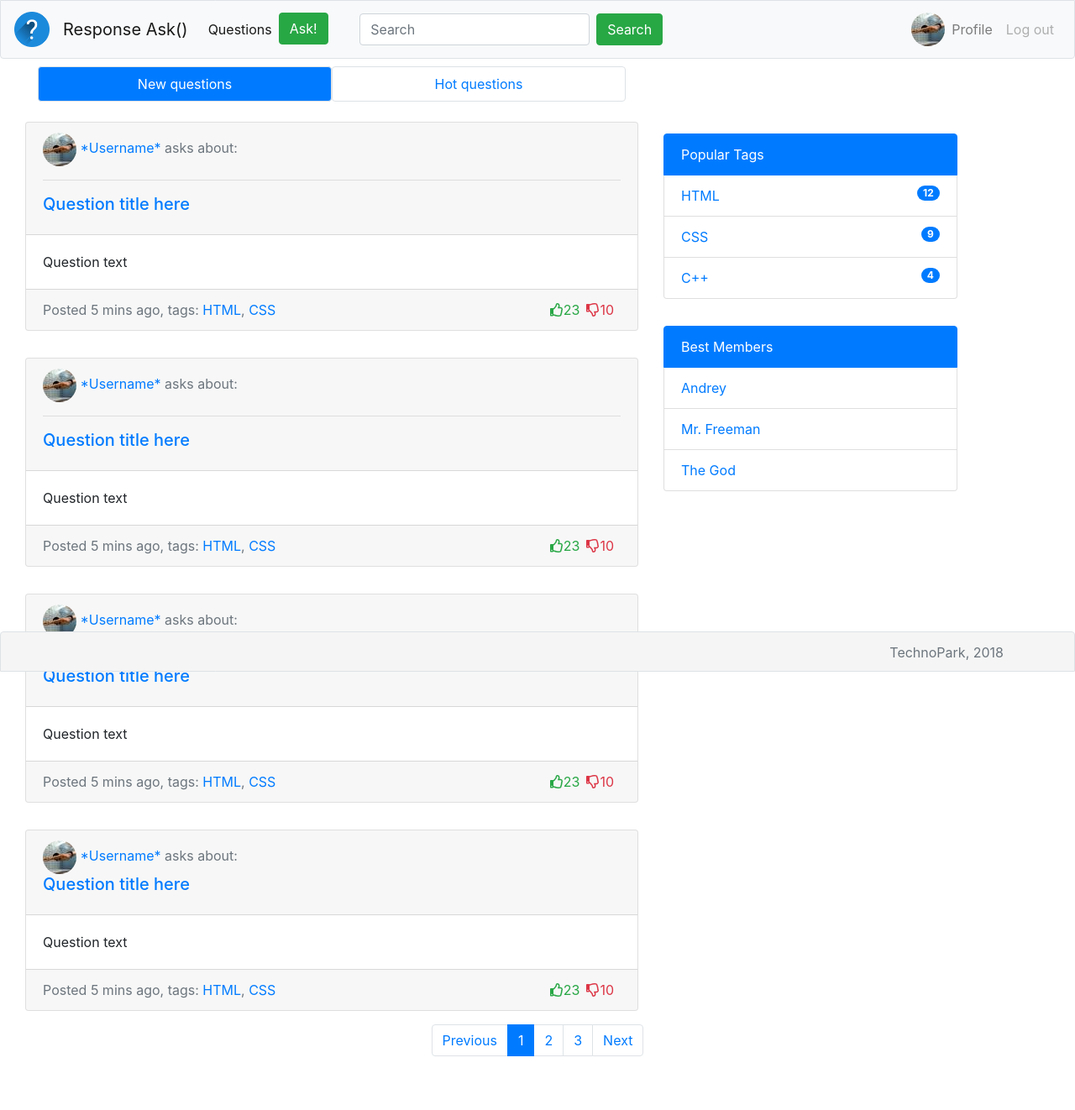
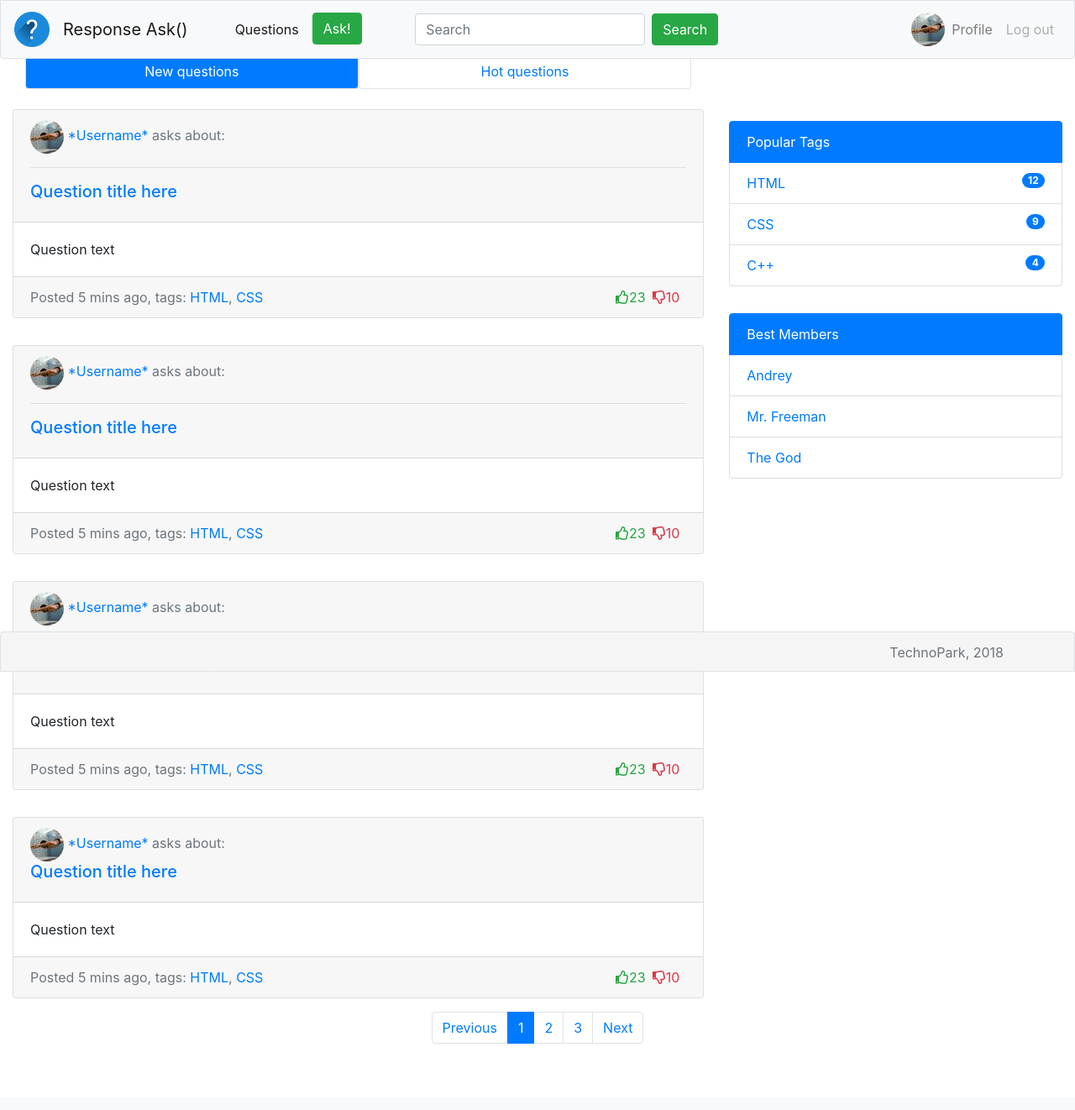
Before and after one commit to DikarevAndrey/tpWebProject, a Django app: page /qSite/ in a window 1280 px wide. Shown: the whole page at 84% size. After the commit the page ends 1243 px from the top, so only its background shows below. Run offline with Django 3.2, Linux system fonts and the light colour scheme.

Commit message:
Minor fix for alignment of navbar

```diff
--- a/qSite/templates/qSite/base.html
+++ b/qSite/templates/qSite/base.html
@@ -11,17 +11,17 @@
   <header>
     <nav class="navbar navbar-expand-md navbar-light fixed-top bg-light border rounded-bottom">
       <a href="#" class="navbar-brand"><img src="{% static "img/logo.png" %}" alt="logo" height="42" width="42"></a>
-      <a class="navbar-brand" href="#">Response Ask()</a>
+      <a class="navbar-brand mr-auto" href="#">Response Ask()</a>
       <div class="collapse navbar-collapse" id="navbarCollapse">
         <ul class="navbar-nav mr-auto">
           <li class="nav-item">
-            <a class="nav-link active" href="#">Questions</a>
+            <a class="nav-link active ml-5" href="#">Questions</a>
           </li>
           <li class="nav-item active">
-            <button class="btn btn-success navbar-btn" type="submit">Ask!</button>
+            <button class="btn btn-success navbar-btn ml-2" type="submit">Ask!</button>
           </li>
         </ul>
-        <ul class="navbar-nav mr-auto w-100 justify-content-center">
+        <ul class="navbar-nav ml-5 w-100 justify-content-center">
           <form class="form-inline mt-2 mt-md-0">
             <input class="form-control mr-sm-2" type="text" placeholder="Search" aria-label="Search">
             <button class="btn btn-success navbar-btn" type="submit">Search</button>
@@ -53,7 +53,7 @@
     </nav>
   </header>
 
-  <div class="container">
+  <div class="container-fluid">
     <div class="row">
 
       <div class="col-md-8">
```
